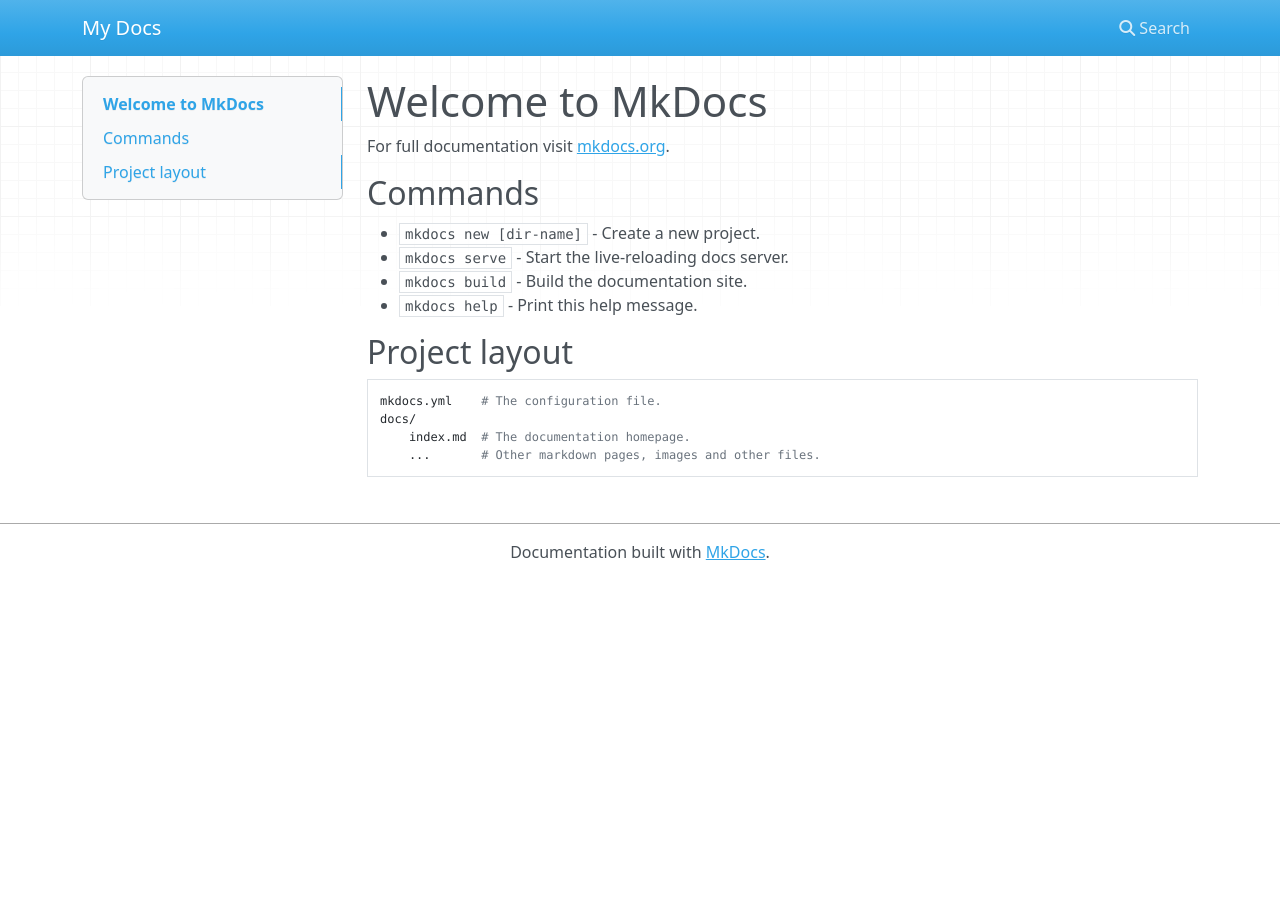
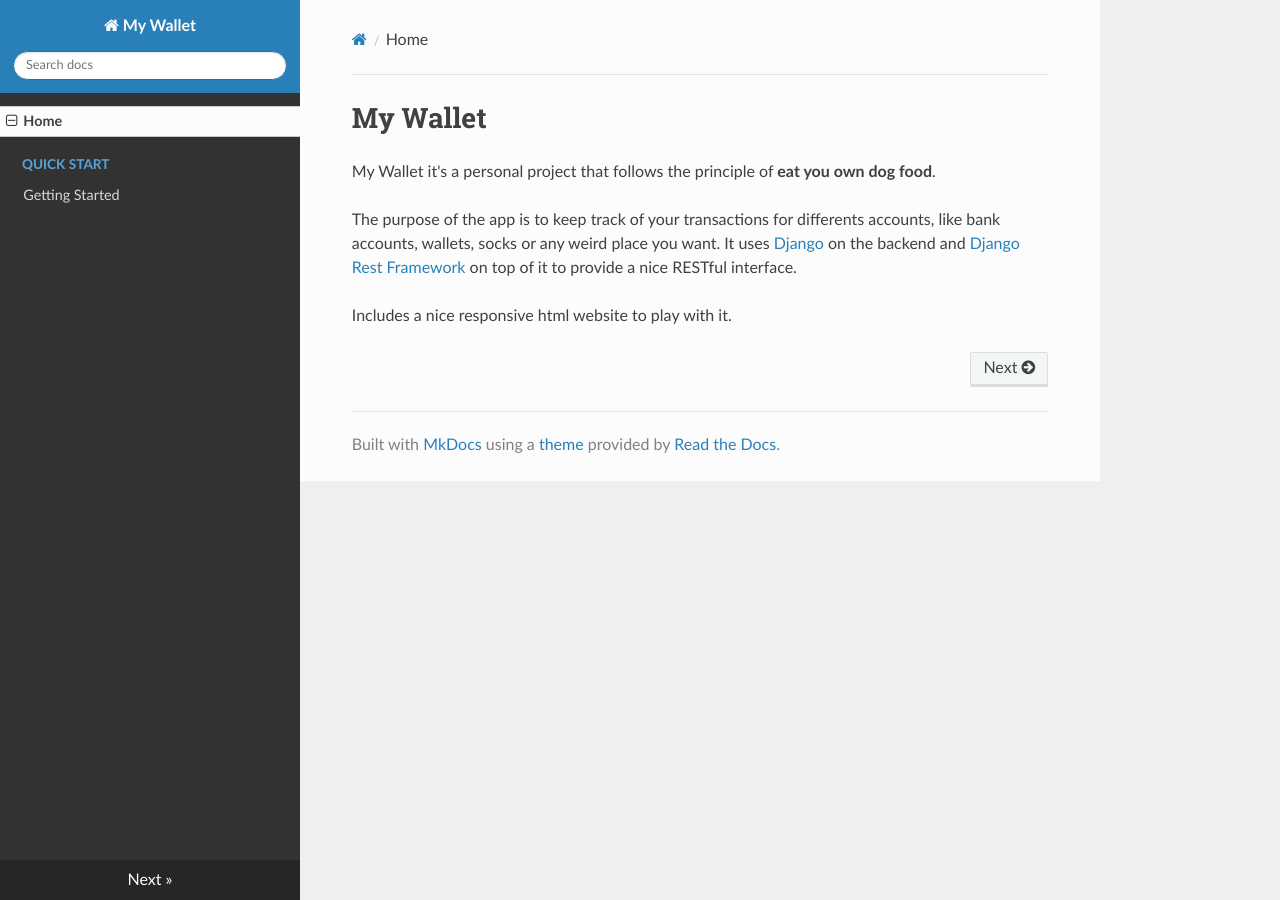
Before and after one commit to gdi3d/my_wallet, an MkDocs documentation site: the page built from docs/docs/index.md, in a window 1280 px wide. Built offline with MkDocs 1.6.1, drawn with Linux system fonts in a browser that asks for light colours; nearby versions of some CDN libraries; old or Windows-style settings are respelled for this version of MkDocs.

Commit message:
Adding documentation

```diff
--- a/docs/docs/index.md
+++ b/docs/docs/index.md
@@ -1,17 +1,7 @@
-# Welcome to MkDocs
+# My Wallet
+My Wallet it's a personal project that follows the principle of **eat you own dog food**.
 
-For full documentation visit [mkdocs.org](http://mkdocs.org).
+The purpose of the app is to keep track of your transactions for differents accounts, like bank accounts, wallets, socks or any weird place you want.
+It uses [Django](https://www.djangoproject.com/) on the backend and [Django Rest Framework](http://www.django-rest-framework.org/) on top of it to provide a nice RESTful interface.
 
-## Commands
-
-* `mkdocs new [dir-name]` - Create a new project.
-* `mkdocs serve` - Start the live-reloading docs server.
-* `mkdocs build` - Build the documentation site.
-* `mkdocs help` - Print this help message.
-
-## Project layout
-
-    mkdocs.yml    # The configuration file.
-    docs/
-        index.md  # The documentation homepage.
-        ...       # Other markdown pages, images and other files.
+Includes a nice responsive html website to play with it.
--- a/docs/mkdocs.yml
+++ b/docs/mkdocs.yml
@@ -1 +1,5 @@
-site_name: My Docs
+site_name: My Wallet
+theme: readthedocs
+pages:
+- ['index.md', 'Home']
+- ['getting-started.md', 'Quick Start', 'Getting Started']
```
Also changed, not shown: docs/docs/getting-started.md (added, +156 -0 lines), README.md, 1 other file.
